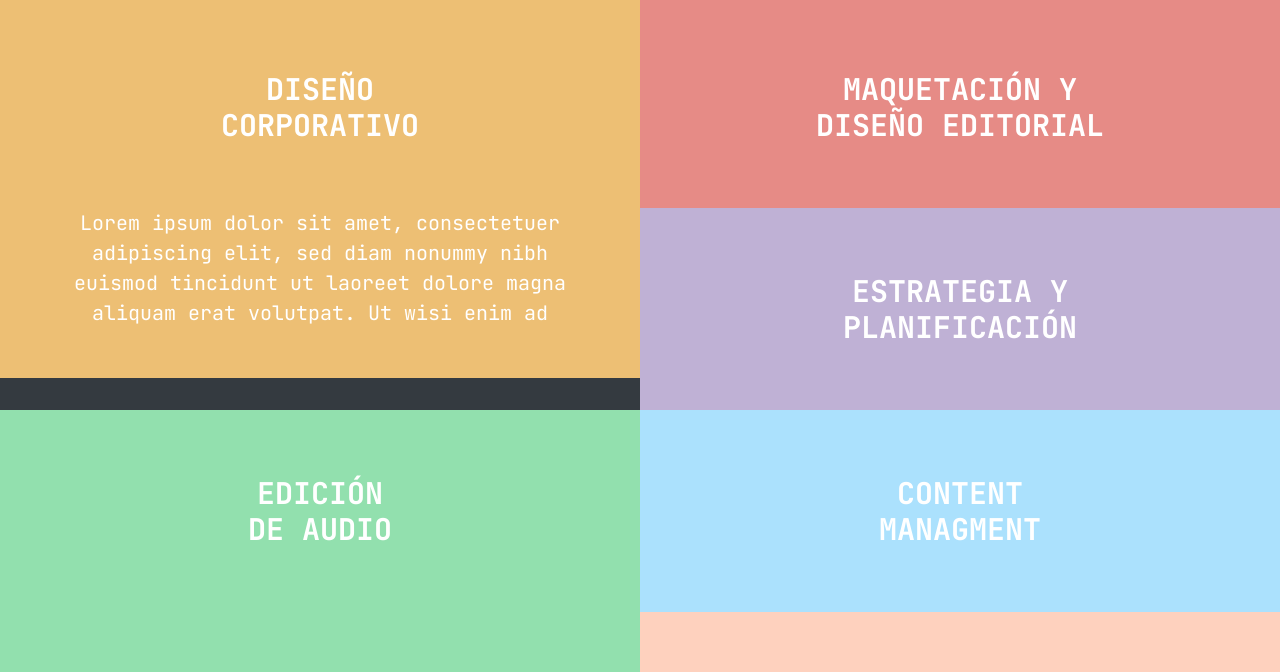
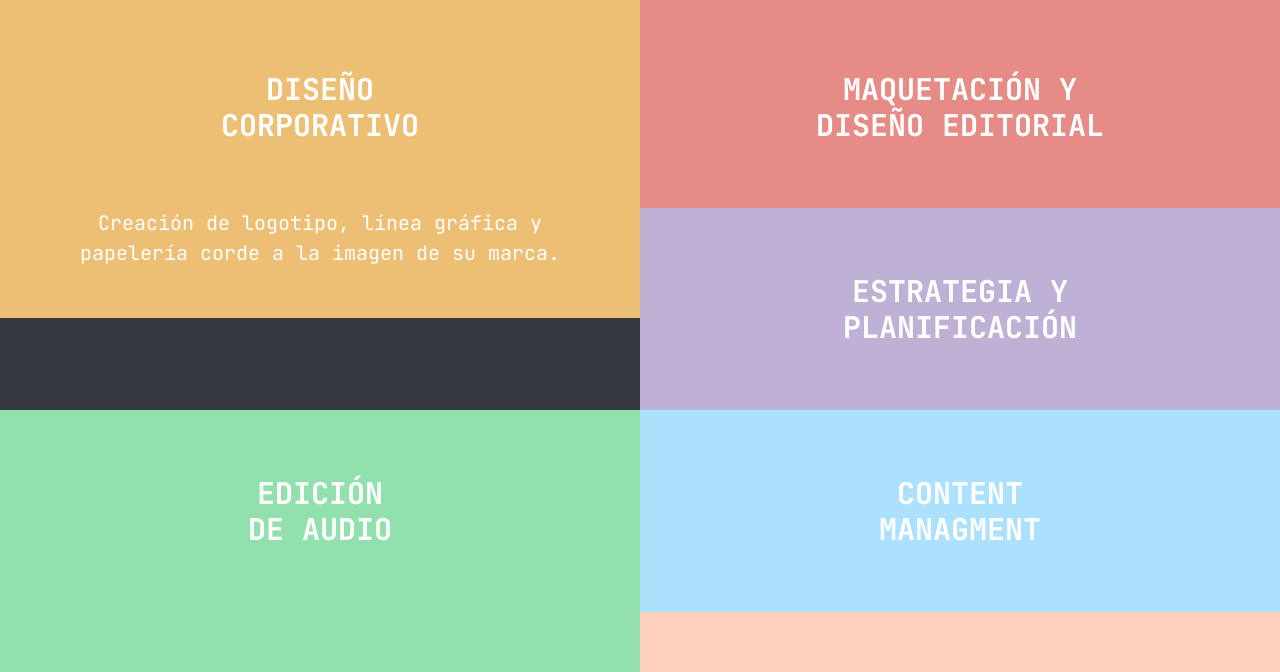
Before and after one commit to cmaibely/CMaibely, a plain HTML site: page servicios.html in a window 1280 px wide. Both pictures are taken after a click on the link "DISEÑO CORPORATIVO". Shown: the part 74-746 px from the top of the page. Drawn offline with Linux system fonts and the light colour scheme.

Commit message:
Update servicios.html

```diff
--- a/servicios.html
+++ b/servicios.html
@@ -50,7 +50,7 @@
       </h4>
     </div>
     <div id="collapse1" class="panel-collapse collapse">
-      <div class="panel-body">Lorem ipsum dolor sit amet, consectetuer adipiscing elit, sed diam nonummy nibh euismod tincidunt ut laoreet dolore magna aliquam erat volutpat. Ut wisi enim ad </div>
+      <div class="panel-body">Creación de logotipo, línea gráfica y papelería corde a la imagen de su marca.</div>
     </div>
   </div>
 </div>
@@ -62,7 +62,7 @@
       </h4>
     </div>
     <div id="collapse2" class="panel-collapse collapse">
-      <div class="panel-body">Lorem ipsum dolor sit amet, consectetuer adipiscing elit, sed diam nonummy nibh euismod tincidunt ut laoreet dolore magna aliquam erat volutpat. Ut wisi enim ad </div>
+      <div class="panel-body">Elaboración de informes, revistas y memorias institucionales. También diseño de revistas informativas y panfletos.</div>
     </div>
   </div>
 </div>
@@ -74,7 +74,7 @@
       </h4>
     </div>
     <div id="collapse3" class="panel-collapse collapse">
-      <div class="panel-body">Lorem ipsum dolor sit amet, consectetuer adipiscing elit, sed diam nonummy nibh euismod tincidunt ut laoreet dolore magna aliquam erat volutpat. Ut wisi enim ad </div>
+      <div class="panel-body">Elaboración de estrategia de medios digitales, elaboración de calendarios de publicaciones y monitorización de productos.</div>
     </div>
   </div>
 </div>
@@ -86,7 +86,7 @@
       </h4>
     </div>
     <div id="collapse4" class="panel-collapse collapse">
-      <div class="panel-body">Lorem ipsum dolor sit amet, consectetuer adipiscing elit, sed diam nonummy nibh euismod tincidunt ut laoreet dolore magna aliquam erat volutpat. Ut wisi enim ad </div>
+      <div class="panel-body">Diseño, creación y gestión de contenido para redes sociales.</div>
     </div>
   </div>
 </div>
@@ -98,7 +98,7 @@
       </h4>
     </div>
     <div id="collapse5" class="panel-collapse collapse">
-      <div class="panel-body">Lorem ipsum dolor sit amet, consectetuer adipiscing elit, sed diam nonummy nibh euismod tincidunt ut laoreet dolore magna aliquam erat volutpat. Ut wisi enim ad </div>
+      <div class="panel-body">Producción y mezcla de contenido para podcast.</div>
     </div>
   </div>
 </div>
@@ -110,7 +110,7 @@
       </h4>
     </div>
     <div id="collapse6" class="panel-collapse collapse">
-      <div class="panel-body">Lorem ipsum dolor sit amet, consectetuer adipiscing elit, sed diam nonummy nibh euismod tincidunt ut laoreet dolore magna aliquam erat volutpat. Ut wisi enim ad </div>
+      <div class="panel-body">Animación de transciciones básicas, animación de logo, entre otros.</div>
     </div>
   </div>
 </div>
```
